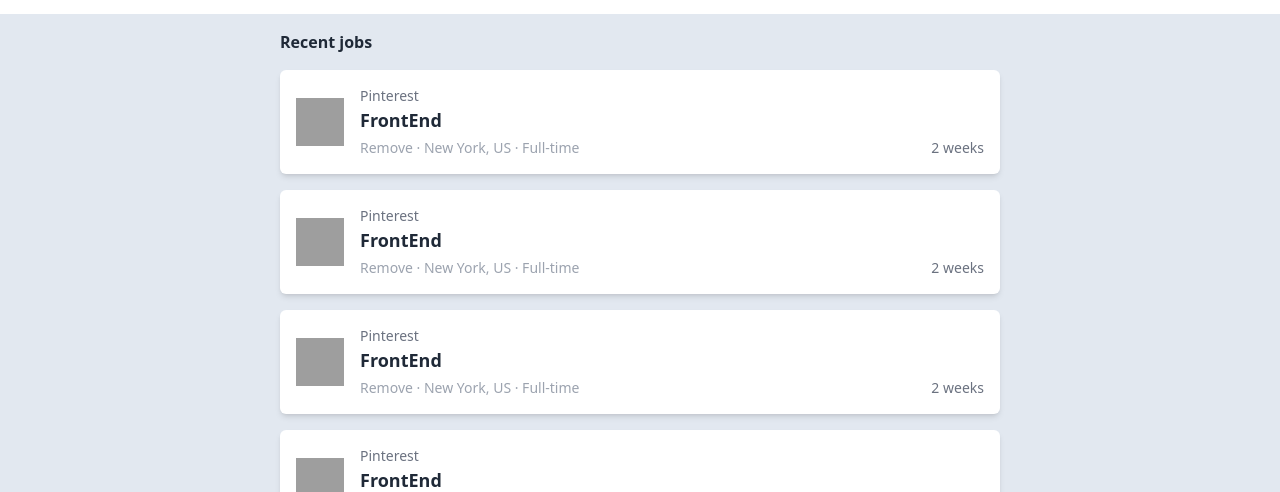
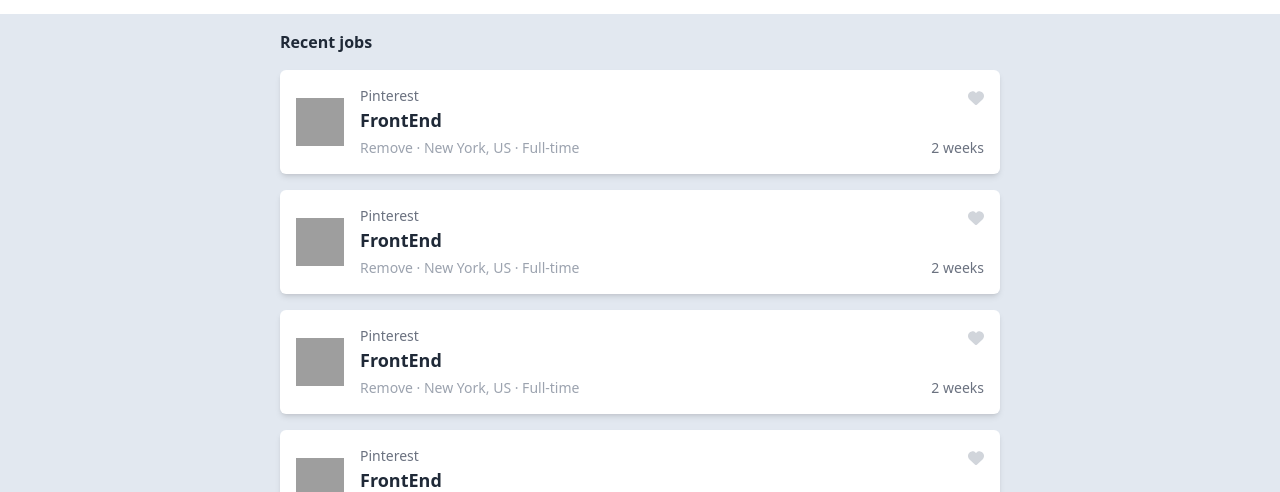
Before and after one commit to Borys-Mch/job-board, a Next.js app: page / in a window 1280 px wide. Shown: the part 308-800 px from the top of the page. Built offline with nearby package versions, Linux system fonts and the light colour scheme; grey boxes are pictures that could not be loaded.

Commit message:
Added like icon in JobRow

```diff
--- a/src/app/components/JobRow.tsx
+++ b/src/app/components/JobRow.tsx
@@ -1,7 +1,13 @@
+import { faHeart } from "@fortawesome/free-solid-svg-icons";
+import { FontAwesomeIcon } from "@fortawesome/react-fontawesome";
+
 export default function JobsRow() {
     return (
         <>
-            <div className="bg-white p-4 rounded-md shadow-md md:flex">
+            <div className="bg-white p-4 rounded-md shadow-md md:flex relative">
+                <div className=" absolute cursor-pointer top-4 right-4">
+                    <FontAwesomeIcon className="size-4 text-gray-300" icon={faHeart} />
+                </div>
                 <div className="flex grow gap-4">
                 <div className="content-center">
                     <img className="size-12" src="https://upload.wikimedia.org/wikipedia/commons/0/08/Pinterest-logo.png" alt="" />
```
Also changed, not shown: package.json (+11 -6 lines), 1 other file (tests, documents, lock files or other folders).
